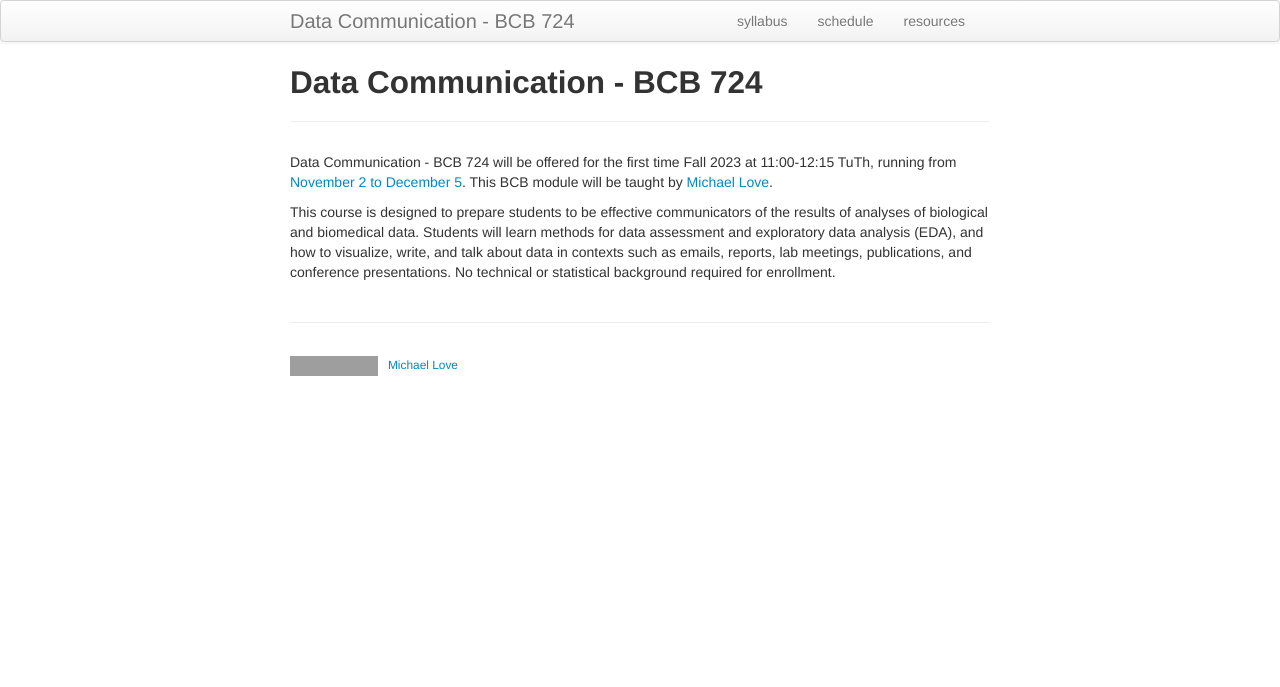
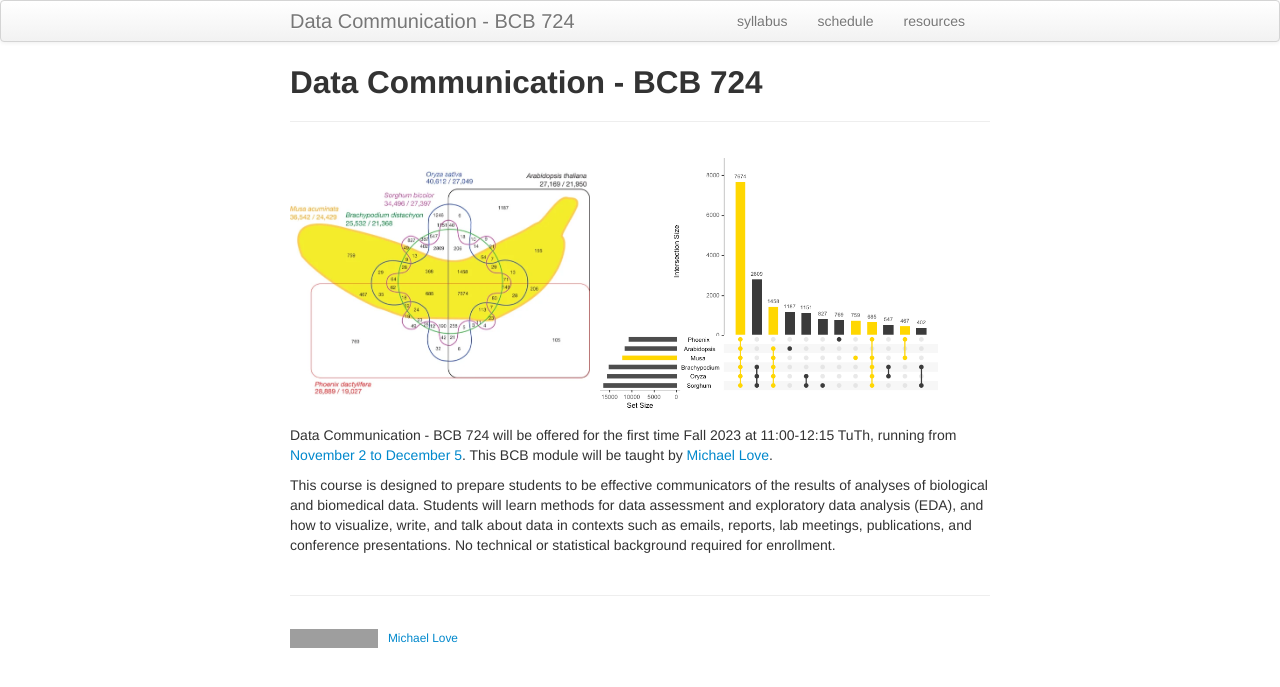
Before and after one commit to biodatascience/datacomm, a Jekyll site: the page built from index.md, in a window 1280 px wide. Shown: the top 687 px of the page. Built offline with Jekyll 4.4.1, drawn with Linux system fonts in a browser that asks for light colours; grey boxes are pictures that could not be loaded.

Commit message:
add banana plots

```diff
--- a/index.md
+++ b/index.md
@@ -3,6 +3,9 @@ layout: page
 title: Data Communication - BCB 724
 description: Course website for Data Communication
 ---
+
+
+<a href="https://doi.org/10.1038/nature11241"><img src="assets/images/banana.png" width="300" title="Figure 4 from D'Hont et al (2012) showing six-way Venn diagram of gene clusters across species"/></a> <a href="https://gist.github.com/mikelove/8d4fd58d9a65bcf3cc26a1ef758022cf"><img src="assets/images/banana_upset.png" width="350" title="Remake of Figure 4 from D'Hont et al (2012) using UpSetR package"/></a>
 
 Data Communication - BCB 724 will be offered for the first time Fall
 2023 at 11:00-12:15 TuTh, running from
```
Also changed, not shown: assets/images/banana.png (added), assets/images/banana_upset.png (added).
